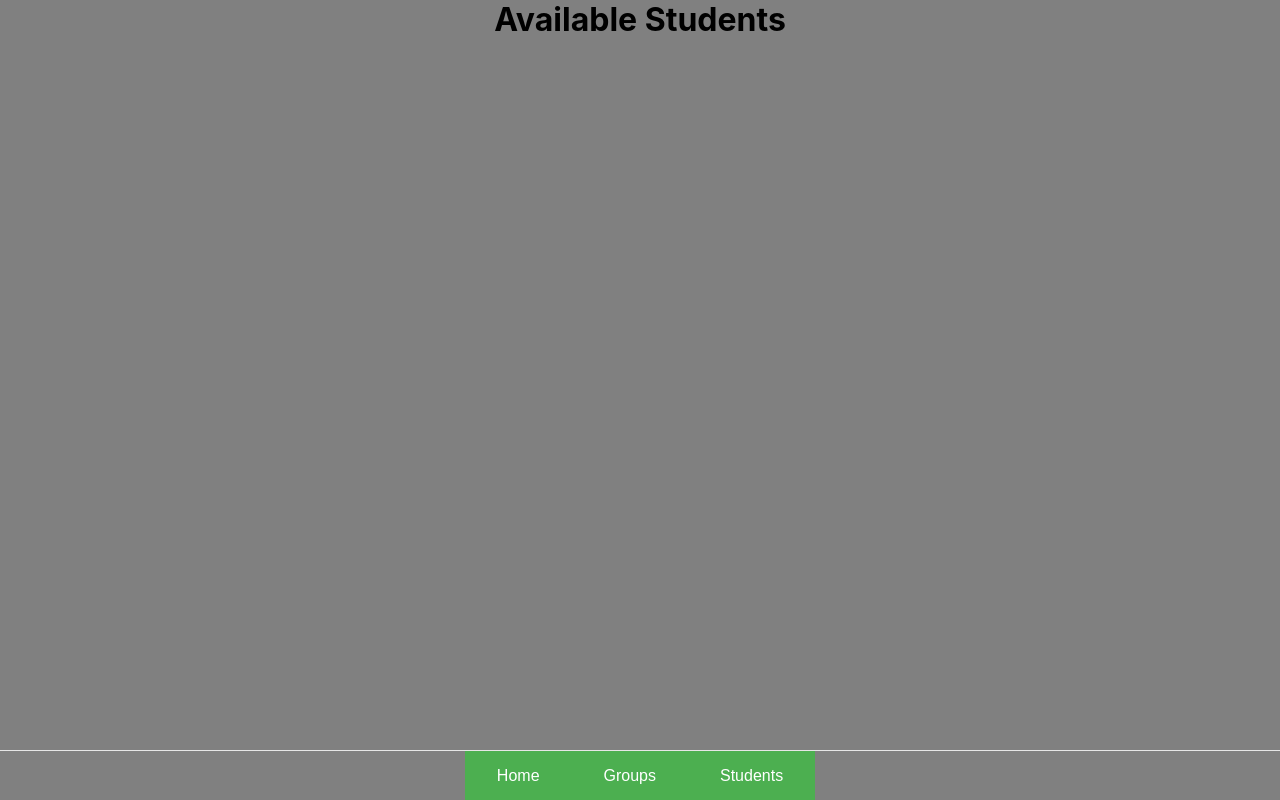
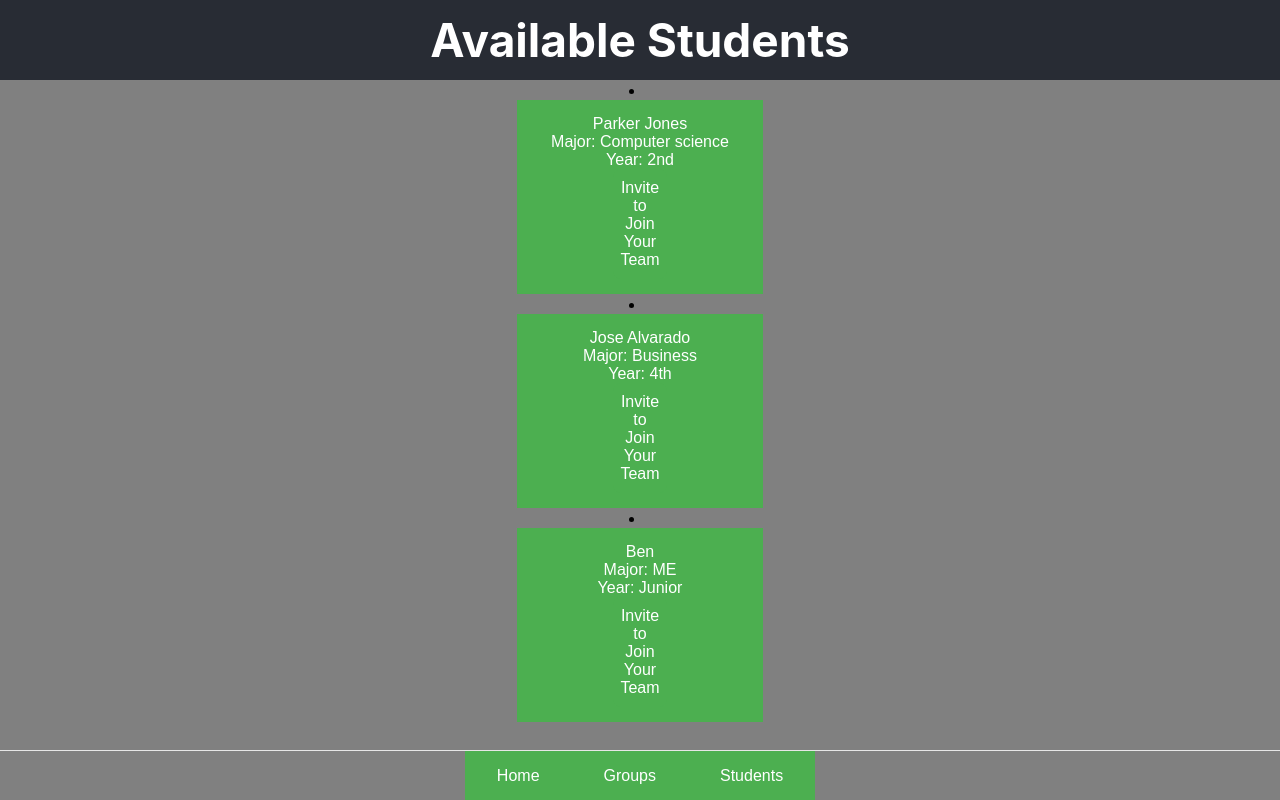
Before and after one commit to jbrachey/Group-Formation-App, a React (Create React App) app in the folder react-frontend/group-formation-app/: page /1/1/students in a window 1280 px wide. Built offline with nearby package versions, Linux system fonts and the light colour scheme.

Commit message:
Add students views

```diff
--- a/react-frontend/group-formation-app/src/App.tsx
+++ b/react-frontend/group-formation-app/src/App.tsx
@@ -5,10 +5,11 @@ import CoursesHome from './Courses/CoursesHome';
 import Groups from './Groups/Groups';
 import GroupCreation from './Groups/GroupCreation';
 import ProfileCreation from './ProfileCreation';
-import Students from './Students';
+import Students from './Students/Students';
 import {Route, Link, Routes} from 'react-router-dom';
 import GroupDetailedInfo from './Groups/GroupDetailedInfo';
 import "./index.css";
+import StudentDetailedInfo from './Students/StudentDetailedInfo';
 
 function App() {
   return (
@@ -21,6 +22,7 @@ function App() {
         <Route path="/:user/:courseID/groupcreation" element={<GroupCreation/>} />
         <Route path="/:user/profilecreation" element={<ProfileCreation/>} />
         <Route path="/:user/:courseID/students" element={<Students/>} />
+        <Route path="/:user/:courseID/student/:studentID" element={<StudentDetailedInfo/>} />
       </Routes>
     </div>
   );
--- a/react-frontend/group-formation-app/src/Groups/GroupDetailedInfo.tsx
+++ b/react-frontend/group-formation-app/src/Groups/GroupDetailedInfo.tsx
@@ -1,4 +1,5 @@
 import { useParams } from "react-router";
+import BottomNav from "../BottomNav";
 import ScheduleView from "../ScheduleView";
 import './group-styles.css';
 
@@ -6,7 +7,6 @@ const GroupDetailedInfo = () => {
     const { courseID, groupID } = useParams();
     const groupInfo = getGroupInfo(courseID, groupID);
     const availability = { availability: groupInfo.availability };
-    console.log(groupInfo.availability)
     return (
         <div>
             <div>{groupInfo.name}</div>
@@ -17,6 +17,7 @@ const GroupDetailedInfo = () => {
             <br/>
             <ScheduleView {...availability}/>
             <button className="groups-button">Request to Join Team</button>
+            <BottomNav/>
         </div>
     )
 }
--- a/react-frontend/group-formation-app/src/Groups/GroupDisplay.tsx
+++ b/react-frontend/group-formation-app/src/Groups/GroupDisplay.tsx
@@ -2,7 +2,7 @@ import './group-styles.css';
 import { useNavigate } from 'react-router-dom';
 import { useParams } from 'react-router';
 
-const GroupDisplay = ({groupID, name, schedule, neededExp, numStudents, totalStudents}) => {
+const GroupDisplay = ({groupID, name, availability, neededExp, numStudents, totalStudents}) => {
     const navigate = useNavigate();
     const { userID, courseID } = useParams();
     const navigationURL = '/' + userID + '/' + courseID + '/group/' + groupID;
--- a/react-frontend/group-formation-app/src/Groups/Groups.tsx
+++ b/react-frontend/group-formation-app/src/Groups/Groups.tsx
@@ -4,8 +4,7 @@ import GroupDisplay from "./GroupDisplay";
 import { useParams } from "react-router-dom";
 
 const Groups = () => {
-    const { courseID } = useParams()
-    const arr = [true, false, true, true];
+    const { courseID } = useParams();
     const groups = getGroups(courseID);
     return (
         <div>
@@ -13,40 +12,10 @@ const Groups = () => {
             {groups.map(group => {
                 return (
                 <li key={group.groupID}>
-                    <GroupDisplay groupID={group.groupID} name={group.name} schedule={group.schedule} neededExp={group.neededExp} numStudents={group.numStudents} totalStudents={group.totalStudents}/>
+                    <GroupDisplay groupID={group.groupID} name={group.name} availability={group.availability} neededExp={group.neededExp} numStudents={group.numStudents} totalStudents={group.totalStudents}/>
                 </li>
                 )
             })}
-            { /*
-            <div className="App-group">Concrete Conglomerate
-                <br></br>
-                <img src=""></img>
-                <br></br>
-                <text className="App-group-info">Required Skills/Experience: Python</text>
-                <br></br>
-                <button className="App-groupsButton">Join Team</button>
-            </div>
-            <br></br>
-            <br></br>
-            <div className="App-group">Unnamed Team
-                <br></br>
-                <img src=""></img>
-                <br></br>
-                <text className="App-group-info">Required Skills/Experience: Java</text>
-                <br></br>
-                <button className="App-groupsButton">Join Team</button>
-            </div>
-            <br></br>
-            <br></br>
-            <div className="App-group">Team Supreme
-                <br></br>
-                <img src=""></img>
-                <br></br>
-                <text className="App-group-info">Required Skills/Experience: C++</text>
-                <br></br>
-                <button className="App-groupsButton">Join Team</button>
-            </div>
-        */ }
             <BottomNav/>
         </div>
 
@@ -62,7 +31,7 @@ const getGroups = (courseID) => {
     let group1 = {
         groupID: 1,
         name: "Concrete Conglomerate " + courseID,
-        schedule: schedule1,
+        availability: schedule1,
         neededExp: "React coding",
         numStudents: 3,
         totalStudents: 4
@@ -70,7 +39,7 @@ const getGroups = (courseID) => {
     let group2 = {
         groupID: 2,
         name: "Cool team",
-        schedule: schedule2,
+        availability: schedule2,
         neededExp: "Anything",
         numStudents: 1,
         totalStudents: 4
@@ -78,7 +47,7 @@ const getGroups = (courseID) => {
     let group3 = {
         groupID: 3,
         name: "APPteam",
-        schedule: schedule3,
+        availability: schedule3,
         neededExp: "backend",
         numStudents: 2,
         totalStudents: 5
@@ -86,7 +55,7 @@ const getGroups = (courseID) => {
     let group4 = {
         groupID: 4,
         name: "Cool Kids",
-        schedule: schedule4,
+        availability: schedule4,
         neededExp: "Frontend on iOS",
         numStudents: 3,
         totalStudents: 5
--- a/react-frontend/group-formation-app/src/Students.js
+++ /dev/null
@@ -1,13 +0,0 @@
-import React from "react";
-import BottomNav from "./BottomNav";
-
-function Students(){
-    return(
-        <div>
-            <h1>Available Students</h1>
-            <BottomNav/>
-        </div>
-    )
-}
-
-export default Students;
--- /dev/null
+++ b/react-frontend/group-formation-app/src/Students/StudentDetailedInfo.tsx
@@ -0,0 +1,52 @@
+import { useParams } from "react-router-dom";
+import BottomNav from "../BottomNav";
+import ScheduleView from "../ScheduleView";
+
+const StudentDetailedInfo = () => {
+    const { courseID, studentID } = useParams();
+    const studentInfo = getStudentInfo(courseID, studentID);
+    const availability = { availability: studentInfo.availability };
+    return (
+        <div>
+            <div>{studentInfo.name}</div>
+            <br/>
+            <div>Major: {studentInfo.major}</div>
+            <br/>
+            <div>Year: {studentInfo.year}</div>
+            <br/>
+            <ScheduleView {...availability}/>
+            <br/>
+            <div>Experience/Skills: {studentInfo.experience}</div>
+            <br/>
+            <div>Interests: {studentInfo.interests}</div>
+            <button className="groups-button">Invite to Join Your Team</button>
+            <BottomNav/>
+        </div>
+    )
+}
+
+const getStudentInfo = (courseID, studentID) => {
+    // will be backend api call, for now just dummy data
+    let availability: boolean[][] = [];
+    for (let days = 0; days < 7; days++) {
+        let dayArr: boolean[] = []
+        for (let hour = 0; hour < 14; hour++) {
+            if (hour + days == 2 || hour + days == 14) {
+                dayArr.push(true);
+            } else {
+                dayArr.push(false);
+            }
+        }
+        availability.push(dayArr);
+    }
+    return {
+        name: "Ben Jones",
+        major: "Computer Science",
+        year: "Sophomore",
+        availability: availability,
+        experience: "Have worked a lot with React",
+        interests: "I like playing basketball and working out"
+    };
+}
+
+export default StudentDetailedInfo;
--- /dev/null
+++ b/react-frontend/group-formation-app/src/Students/StudentDisplay.tsx
@@ -0,0 +1,28 @@
+import React from "react";
+import { useNavigate, useParams } from "react-router-dom";
+import BottomNav from "../BottomNav";
+
+const StudentDisplay = ({studentID, name, major, year, availability}) => {
+    const navigate = useNavigate();
+    const { userID, courseID } = useParams();
+    const navigationURL = '/' + userID + '/' + courseID + '/student/' + studentID;
+    return (
+        <div>
+            <button onClick={() => {navigate(navigationURL)}} className="student-display">
+                <label>{name}</label>
+                <br/>
+                <text className="student-info">Major: {major}</text>
+                <br/>
+                <text className="student-info">Year: {year}</text>
+                <br/>
+                <button onClick={e => {
+                    e.stopPropagation();
+                    // handle invitation here, need to add logic
+                    // so it only shows button if you're in a group
+                    }} className="groups-button">Invite to Join Your Team</button>
+            </button>
+        </div>
+    )
+}
+
+export default StudentDisplay;
--- /dev/null
+++ b/react-frontend/group-formation-app/src/Students/Students.tsx
@@ -0,0 +1,51 @@
+import { useParams } from "react-router";
+import StudentDisplay from "./StudentDisplay";
+import BottomNav from "../BottomNav";
+
+const Students = () => {
+    const { user, courseID } = useParams();
+    const students = getStudents(courseID);
+    return (
+        <div>
+            <h1 className="App-header App-h1">Available Students</h1>
+            {students.map(student => {
+                return (
+                <li key={student.studentID}>
+                    <StudentDisplay studentID={student.studentID} name={student.name} major={student.major} year={student.year} availability={student.availability}/>
+                </li>
+                )
+            })}
+            <BottomNav/>
+        </div>
+
+    )
+}
+
+const getStudents = (courseID) => {
+    // will be backend api call, for now dummy data
+    const availability = [true, false, true, true];
+    const student1 = {
+        studentID: 1,
+        name: "Parker Jones",
+        major: "Computer science",
+        year: "2nd",
+        availability: availability
+    };
+    const student2 = {
+        studentID: 2,
+        name: "Jose Alvarado",
+        major: "Business",
+        year: "4th",
+        availability: availability
+    };
+    const student3 = {
+        studentID: 3,
+        name: "Ben",
+        major: "ME",
+        year: "Junior",
+        availability: availability
+    };
+    return [student1, student2, student3];
+}
+
+export default Students;
```
